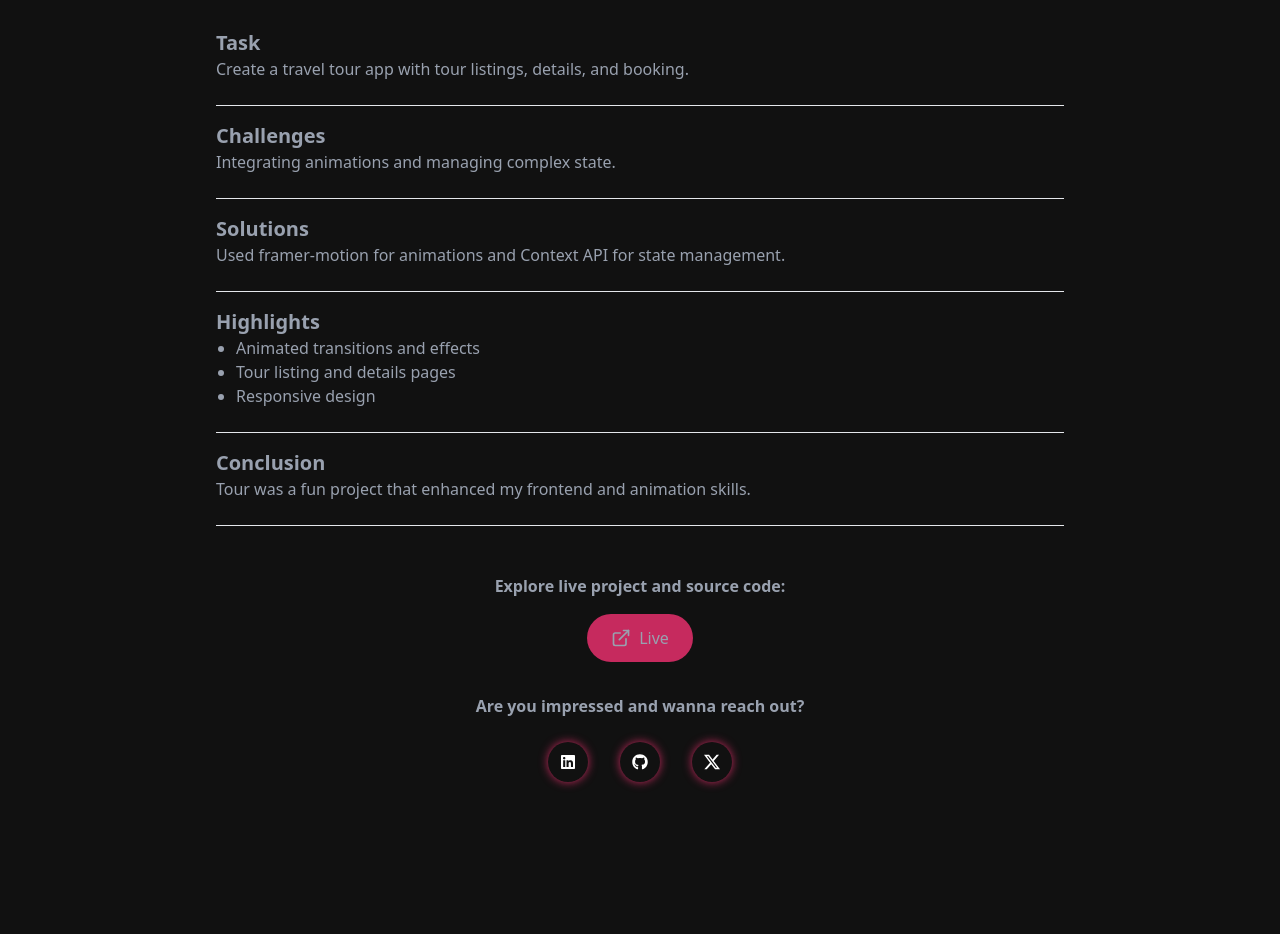
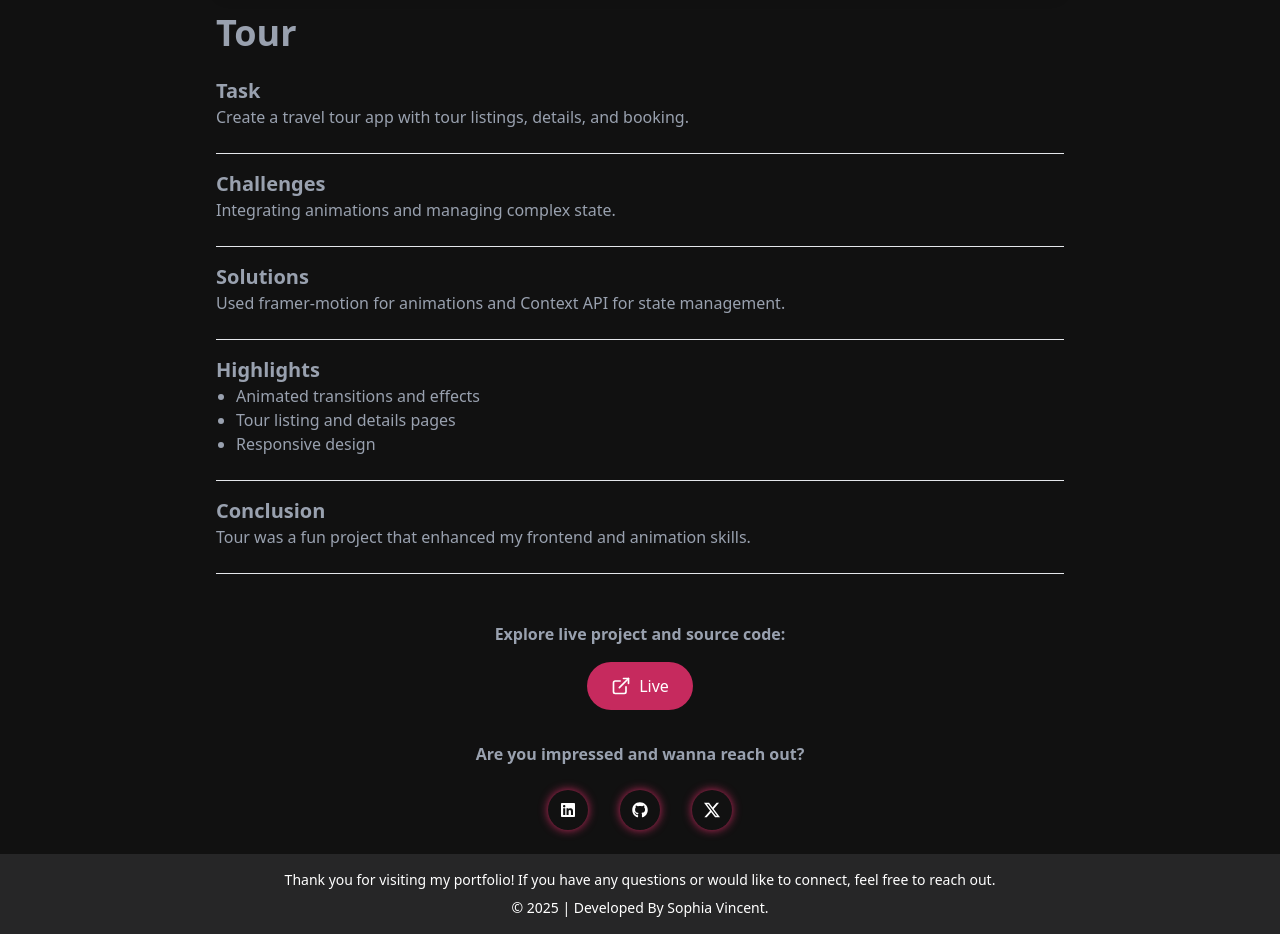
Before and after one commit to SimplySophia/my-portfolio, a Next.js app: page /projects/tour in a window 1280 px wide. Shown: the part 522-1456 px from the top of the page. Before the commit the page ends 1328 px from the top, so only its background shows below. Built offline with nearby package versions, Linux system fonts and the light colour scheme.

Commit message:
fix params error

```diff
--- a/src/app/layout.tsx
+++ b/src/app/layout.tsx
@@ -1,5 +1,7 @@
 import type { Metadata } from "next";
 import "./globals.css";
+import Navbar from "@/components/Navbar";
+import Footer from "@/components/footer/Footer";
 
 
 export const metadata: Metadata = {
@@ -18,10 +20,10 @@ export default function RootLayout({
     <html lang="en" suppressHydrationWarning>
 
       <body className="overflow-x-hidden min-h-screen bg-[url('/background3.png')] bg-cover bg-center bg-fixed">
+      <Navbar />
       <div className="absolute inset-0 bg-black/40 -z-10" />
       <main className="relative z-10">{children}</main>
-
-
+      <Footer />
       </body>
     </html>
   );
--- a/src/app/page.tsx
+++ b/src/app/page.tsx
@@ -6,8 +6,6 @@ import AboutMe from '@/components/about/About';
 import Skills from '@/components/skills/skills';
 import FeaturedProjects from '@/components/projects/FeaturedProjects';
 import ContactPage from '@/components/contact/Contact';
-import Footer from '@/components/footer/Footer';
-import Navbar from '@/components/Navbar';
 import Hero from '@/components/Hero/hero';
 import CircleRipple from '@/components/helper/CircleRipple';
 import Loader from '@/components/Loader';
@@ -16,16 +14,24 @@ export default function Home() {
   const [loading, setLoading] = useState(true);
   const [isSidebarOpen, setIsSidebarOpen] = useState(false);
 
+  useEffect(() => {
+    const hasVisited = sessionStorage.getItem("hasVisitedHome");
 
-  useEffect(() => {
+    if (hasVisited) {
+      // If already visited, don't show loader
+      setLoading(false);
+    } else {
+      // Show loader first time
       const timeout = setTimeout(() => {
         setLoading(false);
+        sessionStorage.setItem("hasVisitedHome", "true");
       }, 2000);
+
       return () => clearTimeout(timeout);
+    }
   }, []);
 
   if (loading) return <Loader />;
-
 
   const toggleSidebar = () => {
     setIsSidebarOpen((prev) => !prev);
@@ -33,7 +39,6 @@ export default function Home() {
 
   return (
     <>
-      <Navbar />
       <CircleRipple />
       <div className="flex flex-col lg:flex-row min-h-screen">
         {/* Sticky Sidebar for Desktop */}
@@ -44,12 +49,11 @@ export default function Home() {
         {/* Main content */}
         <main className="flex-1">
           <Hero />
-          <div className=''>
+          <div>
             <AboutMe />
             <Skills />
             <FeaturedProjects />
             <ContactPage />
-          <Footer />
           </div>
         </main>
       </div>
--- a/src/app/projects/[slug]/page.tsx
+++ b/src/app/projects/[slug]/page.tsx
@@ -1,4 +1,4 @@
-// src/app/projects/[slug]/page.tsx
+'"use client";'
 import { projects } from "@/data/projectData";
 import Link from "next/link";
 import Image from "next/image";
@@ -12,11 +12,13 @@ const socialLinks = [
   { href: "/twitter", icon: <SiX className="w-4 h-4" /> },
 ];
 
-type Props = {
-  params: { slug: string };
+type ProjectPageProps = {
+  params: {
+    slug: string;
+  };
 };
 
-export default function ProjectPage({ params }: Props) {
+export default async function ProjectPage({ params }: ProjectPageProps) {
   const project = projects.find((p) => p.slug === params.slug);
 
   if (!project) {
@@ -31,12 +33,17 @@ export default function ProjectPage({ params }: Props) {
   }
 
   return (
-    <div className="max-w-4xl mx-auto p-6 space-y-6 text-gray-400">
+    <div className="max-w-4xl mx-auto p-6 mt-12 space-y-6 text-gray-400">
       {/* Breadcrumbs */}
       <div className="text-sm text-gray-400">
-        <Link href="/" className="hover:underline">🏠 Home</Link> &gt;{" "}
-        <Link href="/projects" className="hover:underline">Projects</Link> &gt;{" "}
-        <span className="font-semibold">{project.title}</span>
+        <Link href="/" className="hover:underline">
+          🏠 Home
+        </Link>{" "}
+        &gt;{" "}
+        <Link href="/projects" className="hover:underline">
+          Projects
+        </Link>{" "}
+        &gt; <span className="font-semibold">{project.title}</span>
       </div>
 
       {/* Project Image */}
@@ -53,22 +60,29 @@ export default function ProjectPage({ params }: Props) {
 
       {/* Sections */}
       <div className="space-y-4">
-        <section className="border-b-1 border-gray-200 pb-6">
+        {project.task && (
+          <section className="border-b border-gray-200 pb-6">
             <h2 className="text-xl font-semibold">Task</h2>
             <p>{project.task}</p>
           </section>
+        )}
 
-        <section className="border-b-1 border-gray-200 pb-6">
+        {project.challenges && (
+          <section className="border-b border-gray-200 pb-6">
             <h2 className="text-xl font-semibold">Challenges</h2>
             <p>{project.challenges}</p>
           </section>
+        )}
 
-        <section className="border-b-1 border-gray-200 pb-6">
+        {project.solutions && (
+          <section className="border-b border-gray-200 pb-6">
             <h2 className="text-xl font-semibold">Solutions</h2>
             <p>{project.solutions}</p>
           </section>
+        )}
 
-        <section className="border-b-1 border-gray-200 pb-6">
+        {project.highlights && (
+          <section className="border-b border-gray-200 pb-6">
             <h2 className="text-xl font-semibold">Highlights</h2>
             <ul className="list-disc pl-5">
               {project.highlights.map((h, i) => (
@@ -76,11 +90,14 @@ export default function ProjectPage({ params }: Props) {
               ))}
             </ul>
           </section>
+        )}
 
-        <section className="border-b-1 border-gray-200 pb-6">
+        {project.conclusion && (
+          <section className="border-b border-gray-200 pb-6">
             <h2 className="text-xl font-semibold">Conclusion</h2>
             <p>{project.conclusion}</p>
           </section>
+        )}
 
         {/* ---- Code & Live Section ---- */}
         <div className="mt-12 text-center">
@@ -106,7 +123,7 @@ export default function ProjectPage({ params }: Props) {
               href={project.link}
               target="_blank"
               rel="noopener noreferrer"
-      className="flex items-center gap-2 px-6 py-3 bg-primary rounded-full hover:bg-secondary-foreground transition"
+              className="flex items-center gap-2 px-6 py-3 text-white bg-primary rounded-full hover:bg-secondary-foreground transition"
             >
               <ExternalLink size={20} />
               Live
```
Lines whose indentation alone changed are shown as unchanged.
